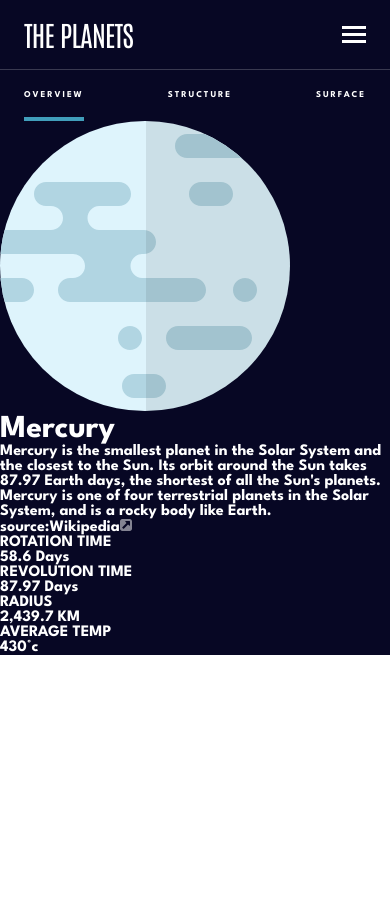
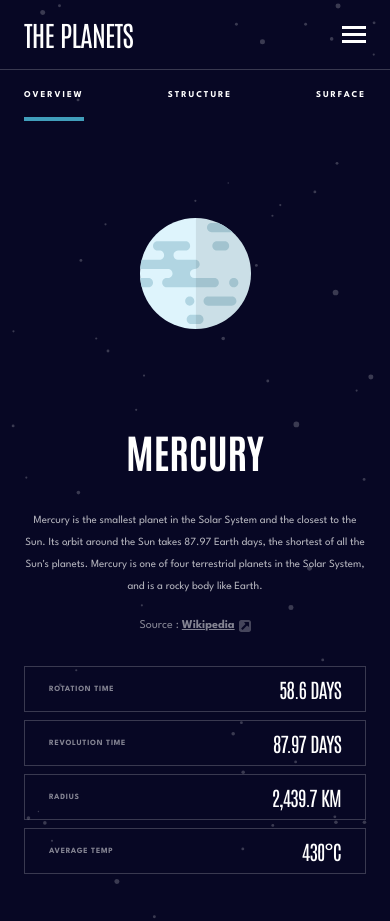
Before and after one commit to DavitDvalashvili/Planets-fact-site, a React (Vite) app: page /Mercury in a window 390 px wide. Before the commit the page ends 844 px from the top, so only its background shows below. Built offline with nearby package versions, Linux system fonts and the light colour scheme.

Commit message:
feat: finish mobile version

```diff
--- a/src/App.tsx
+++ b/src/App.tsx
@@ -1,12 +1,10 @@
 import { GlobalStyles } from "./components/styles/GlobalStyles";
 import { useState, createContext } from "react";
-import styled from "styled-components";
 import Header from "./components/Header";
 import { Route, Routes } from "react-router-dom";
 import Planets from "./components/Planets";
 import data from "./data.json";
 import Home from "./components/Planets";
-import DefaultTheme from "./DefaultTheme";
 
 export const activeContext = createContext<string | null>(null);
 
@@ -16,7 +14,7 @@ function App() {
   return (
     <>
       <GlobalStyles />
-      <Main>
+      <>
         <Header setActivePage={setActivePage} activePage={activePage} />
         <activeContext.Provider value={activePage}>
           <Routes>
@@ -30,14 +28,9 @@ function App() {
             ))}
           </Routes>
         </activeContext.Provider>
-      </Main>
+      </>
     </>
   );
 }
 
 export default App;
-
-const Main = styled.div`
-  background-color: ${DefaultTheme.colors.MysteriousDepths};
-  color: white;
-`;
--- a/src/Types.tsx
+++ b/src/Types.tsx
@@ -16,6 +16,10 @@ export interface InfoPropsType {
   innerWidth: number;
 }
 
+export interface InfoType {
+  activeIndex: number;
+}
+
 export interface StatisticsType {
   activeIndex: number;
 }
--- a/src/components/InfoBox.tsx
+++ b/src/components/InfoBox.tsx
@@ -1,10 +1,12 @@
 import { InfoPropsType } from "../Types";
 import data from "../data.json";
 import source from "../../public/assets/icon-source.svg";
+import InfoStyle from "./styles/InfoStyle";
 
 const InfoBox = (props: InfoPropsType) => {
+  console.log(props.activeIndex);
   return (
-    <>
+    <InfoStyle activeIndex={props.activeIndex}>
       <div className="imageBox">
         {props.categoryIndex == 1 && (
           <img src={data[props.activeIndex].images.planet} alt="planet" />
@@ -15,16 +17,16 @@ const InfoBox = (props: InfoPropsType) => {
         {props.categoryIndex == 3 && (
           <img src={data[props.activeIndex].images.planet} alt="planet" />
         )}
-        {props.categoryIndex == 3 && (
+        {props.categoryIndex == 3 && props.innerWidth >= 1440 && (
           <img src={data[props.activeIndex].images.geology} alt="planet" />
         )}
       </div>
       <div className="textBox">
-        <div>
+        <div className="textWrapper">
           <h1>{data[props.activeIndex].name}</h1>
           <p>{data[props.activeIndex].overview.content}</p>
           <div className="source">
-            <span>source:</span>
+            <span>Source :</span>
             <span>Wikipedia</span>
             <a href={data[props.activeIndex].overview.source} target="blank">
               <img src={source} alt="source-link" />
@@ -60,7 +62,7 @@ const InfoBox = (props: InfoPropsType) => {
           </div>
         )}
       </div>
-    </>
+    </InfoStyle>
   );
 };
 
--- a/src/components/Statistics.tsx
+++ b/src/components/Statistics.tsx
@@ -1,9 +1,10 @@
 import data from "../data.json";
 import { StatisticsType } from "../Types";
+import StatisticStyle from "./styles/StatisticsStyle";
 
 const Statistics = (props: StatisticsType) => {
   return (
-    <>
+    <StatisticStyle>
       <div>
         <h4>ROTATION TIME</h4>
         <span>{data[props.activeIndex].rotation}</span>
@@ -20,7 +21,7 @@ const Statistics = (props: StatisticsType) => {
         <h4>AVERAGE TEMP</h4>
         <span>{data[props.activeIndex].temperature}</span>
       </div>
-    </>
+    </StatisticStyle>
   );
 };
 
--- a/src/components/styles/GlobalStyles.tsx
+++ b/src/components/styles/GlobalStyles.tsx
@@ -1,4 +1,5 @@
 import { createGlobalStyle } from "styled-components";
+import DefaultTheme from "../../DefaultTheme";
 
 export const GlobalStyles = createGlobalStyle`
 
@@ -8,5 +9,12 @@ export const GlobalStyles = createGlobalStyle`
     box-sizing: border-box;
     font-family: 'League Spartan', sans-serif;
 }
-
+body {
+  background-color: ${DefaultTheme.colors.MysteriousDepths};
+  background-image: url(../public/assets/background-stars.svg);
+  background-position: center;
+  background-repeat: no-repeat;
+  background-size: cover;
+  color: white;
+}
 `;
--- /dev/null
+++ b/src/components/styles/InfoStyle.tsx
@@ -0,0 +1,70 @@
+import styled from "styled-components";
+import { InfoType } from "../../Types";
+
+const InfoStyle = styled.div<InfoType>`
+  .imageBox {
+    height: 304px;
+    display: flex;
+    justify-content: center;
+    align-items: center;
+    img {
+      width: ${(props) =>
+        props.activeIndex == 0
+          ? "111px"
+          : props.activeIndex == 1
+          ? "154px"
+          : props.activeIndex == 2
+          ? "173px"
+          : props.activeIndex == 3
+          ? "129px"
+          : props.activeIndex == 4
+          ? "224px"
+          : props.activeIndex == 5
+          ? "256px"
+          : props.activeIndex == 6
+          ? "176px"
+          : props.activeIndex == 7
+          ? "173px"
+          : "auto"};
+    }
+  }
+  .textBox {
+    margin: 0px 24px;
+    text-align: center;
+    .textWrapper {
+      display: flex;
+      justify-content: center;
+      align-items: center;
+      flex-direction: column;
+      h1 {
+        font-family: Antonio;
+        font-size: 40px;
+        text-transform: uppercase;
+      }
+      p {
+        margin: 32px 0px 16px 0px;
+        font-weight: 400;
+        font-size: 11px;
+        line-height: 22px;
+        opacity: 0.7;
+        max-width: 350px;
+      }
+      .source {
+        font-weight: 400;
+        font-size: 12px;
+        opacity: 0.5;
+        line-height: 25px;
+        span:nth-of-type(2) {
+          font-weight: 700;
+          text-decoration: underline;
+          margin: 0px 4px 0px 3px;
+        }
+        img {
+          margin-bottom: -4px;
+        }
+      }
+    }
+  }
+`;
+
+export default InfoStyle;
--- a/src/components/styles/PlanetStyles.tsx
+++ b/src/components/styles/PlanetStyles.tsx
@@ -24,8 +24,5 @@ const PlanetStyles = styled.div<CategoryType>`
       }
     }
   }
-  .infoBox {
-    background-color: red;
-  }
 `;
 export default PlanetStyles;
--- /dev/null
+++ b/src/components/styles/StatisticsStyle.tsx
@@ -0,0 +1,31 @@
+import styled from "styled-components";
+
+const StatisticStyle = styled.div`
+  padding: 28px 24px 39px 24px;
+  text-transform: uppercase;
+  div {
+    width: 100%;
+    border: 1px solid rgba(255, 255, 255, 0.2);
+    margin-bottom: 8px;
+    display: flex;
+    justify-content: space-between;
+    align-items: center;
+    padding: 9px 24px 9px 24px;
+    h4 {
+      font-size: 8px;
+      font-weight: 700;
+      line-height: 16px;
+      letter-spacing: 0.727px;
+      text-transform: uppercase;
+      opacity: 0.5;
+    }
+    span {
+      font-family: Antonio;
+      font-size: 20px;
+      font-weight: 400;
+      letter-spacing: -0.75px;
+    }
+  }
+`;
+
+export default StatisticStyle;
```
